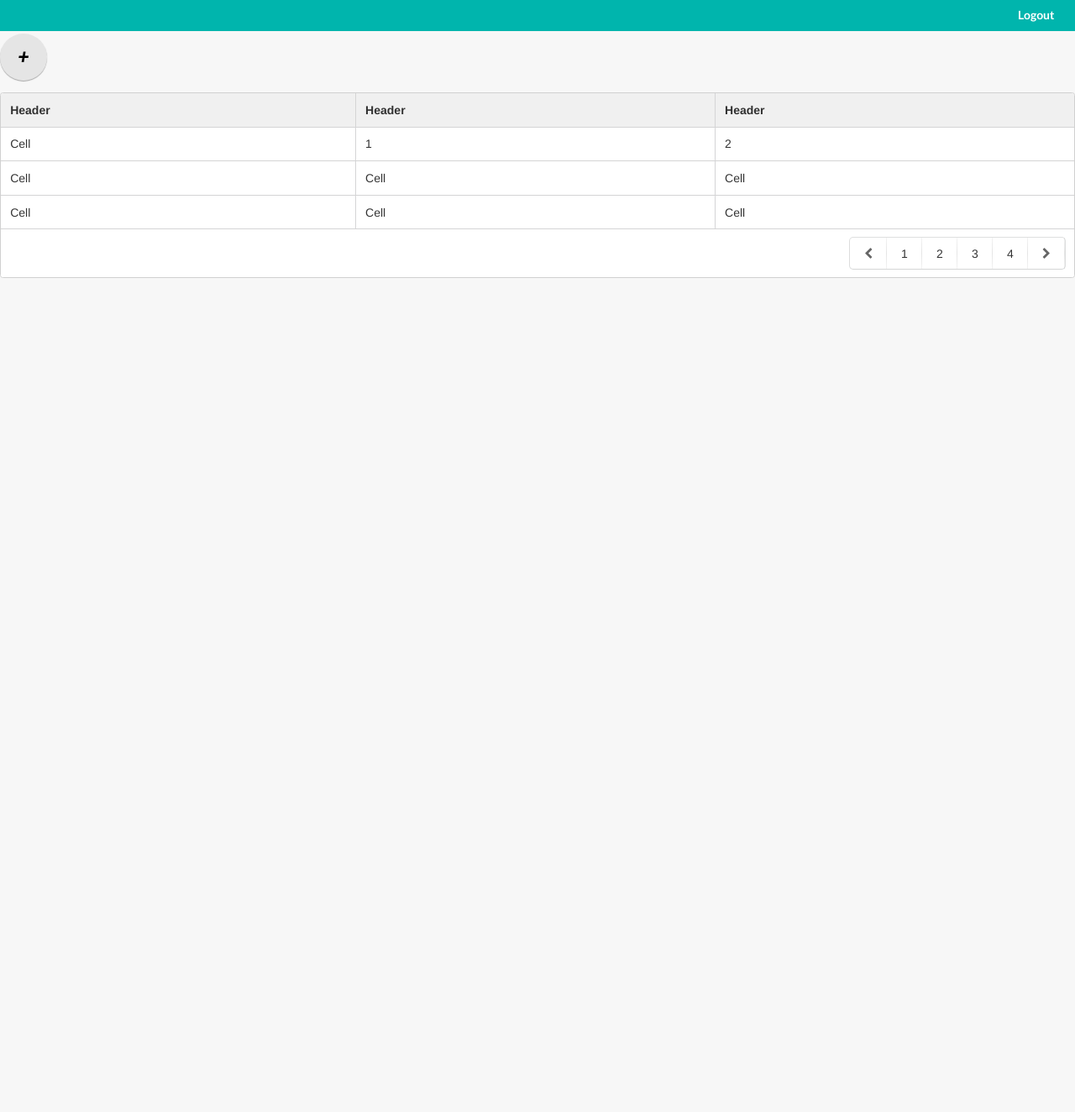
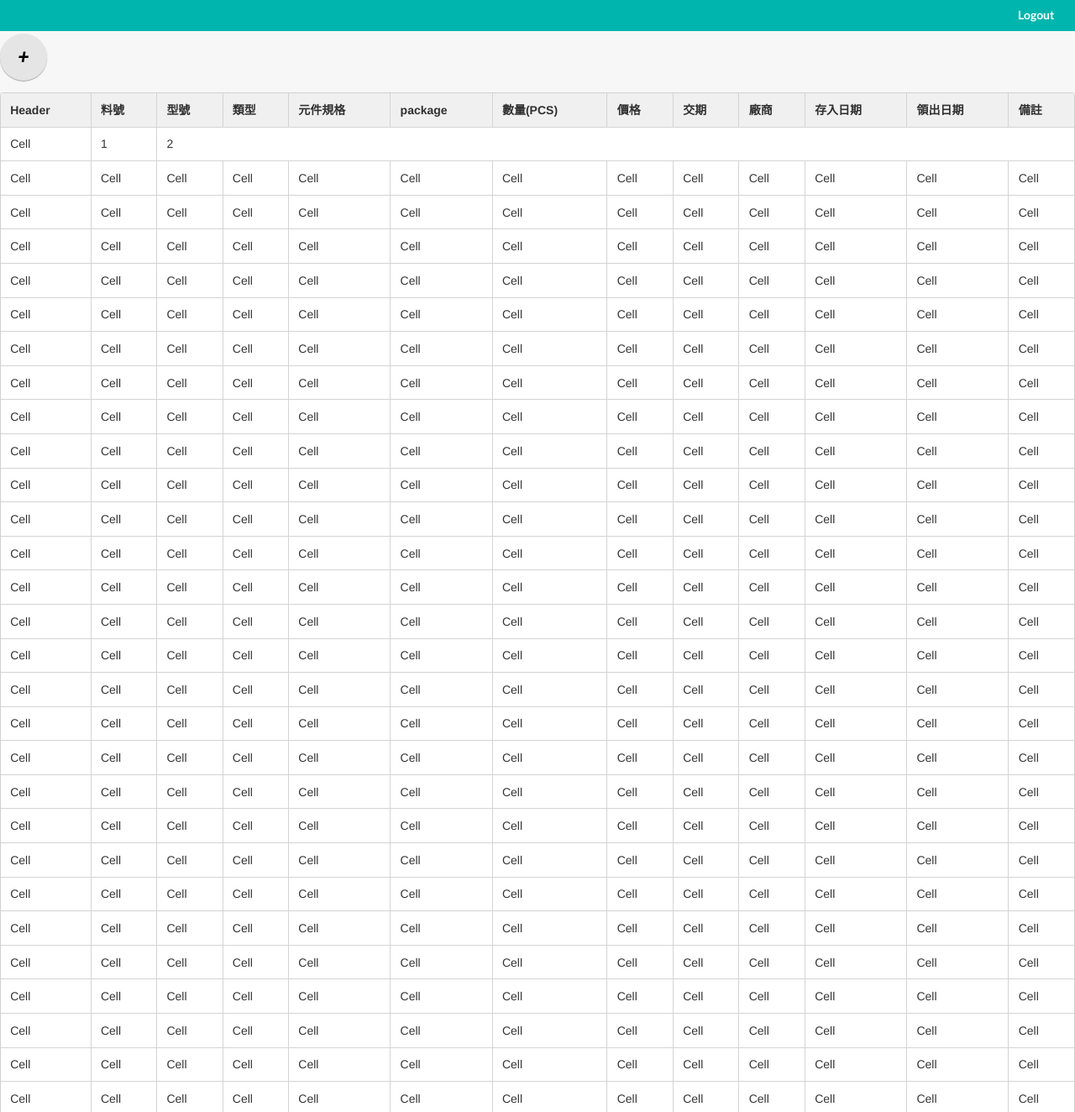
Before and after one commit to yangfengpu/GuSmallStrong, a Flask app: page /bom in a window 1280 px wide. Shown: the top 1324 px of the page at 84% size. Before the commit the page ends 331 px from the top, so only its background shows below. Run offline with Flask 2, Linux system fonts and the light colour scheme; the visitor is signed in with stand-in values (Sample User, id 1); data that the repository does not hold is empty; some libraries are stand-ins or nearby versions; some web fonts are replaced.

Commit message:
new table

```diff
--- a/greency/templates/data_table2.html
+++ b/greency/templates/data_table2.html
@@ -1,8 +1,18 @@
 <table class="ui celled table">
   <thead>
     <tr><th>Header</th>
-    <th>Header</th>
-    <th>Header</th>
+      <th>料號</th>
+      <th>型號</th>
+      <th>類型</th>
+      <th>元件規格</th>
+      <th>package</th>
+      <th>數量(PCS)</th>
+      <th>價格</th>
+      <th>交期</th>
+      <th>廠商</th>
+      <th>存入日期</th>
+      <th>領出日期</th>
+      <th>備註</th>
   </tr></thead>
   <tbody>
     <tr>
@@ -17,7 +27,34 @@
       <td>Cell</td>
       <td>Cell</td>
       <td>Cell</td>
+      <td>Cell</td>
+      <td>Cell</td>
+      <td>Cell</td>
+      <td>Cell</td>
+      <td>Cell</td>
+      <td>Cell</td>
+      <td>Cell</td>
+      <td>Cell</td>
+      <td>Cell</td>
+      <td>Cell</td>
     </tr>
+    {% for i in range(1000) %}
+    <tr>
+      <td>Cell</td>
+      <td>Cell</td>
+      <td>Cell</td>
+      <td>Cell</td>
+      <td>Cell</td>
+      <td>Cell</td>
+      <td>Cell</td>
+      <td>Cell</td>
+      <td>Cell</td>
+      <td>Cell</td>
+      <td>Cell</td>
+      <td>Cell</td>
+      <td>Cell</td>
+    </tr>
+    {% endfor %}
     <tr>
       <td>Cell</td>
       <td>Cell</td>
```
Also changed, not shown: greency/templates/data_table.html (+13 -2 lines).
